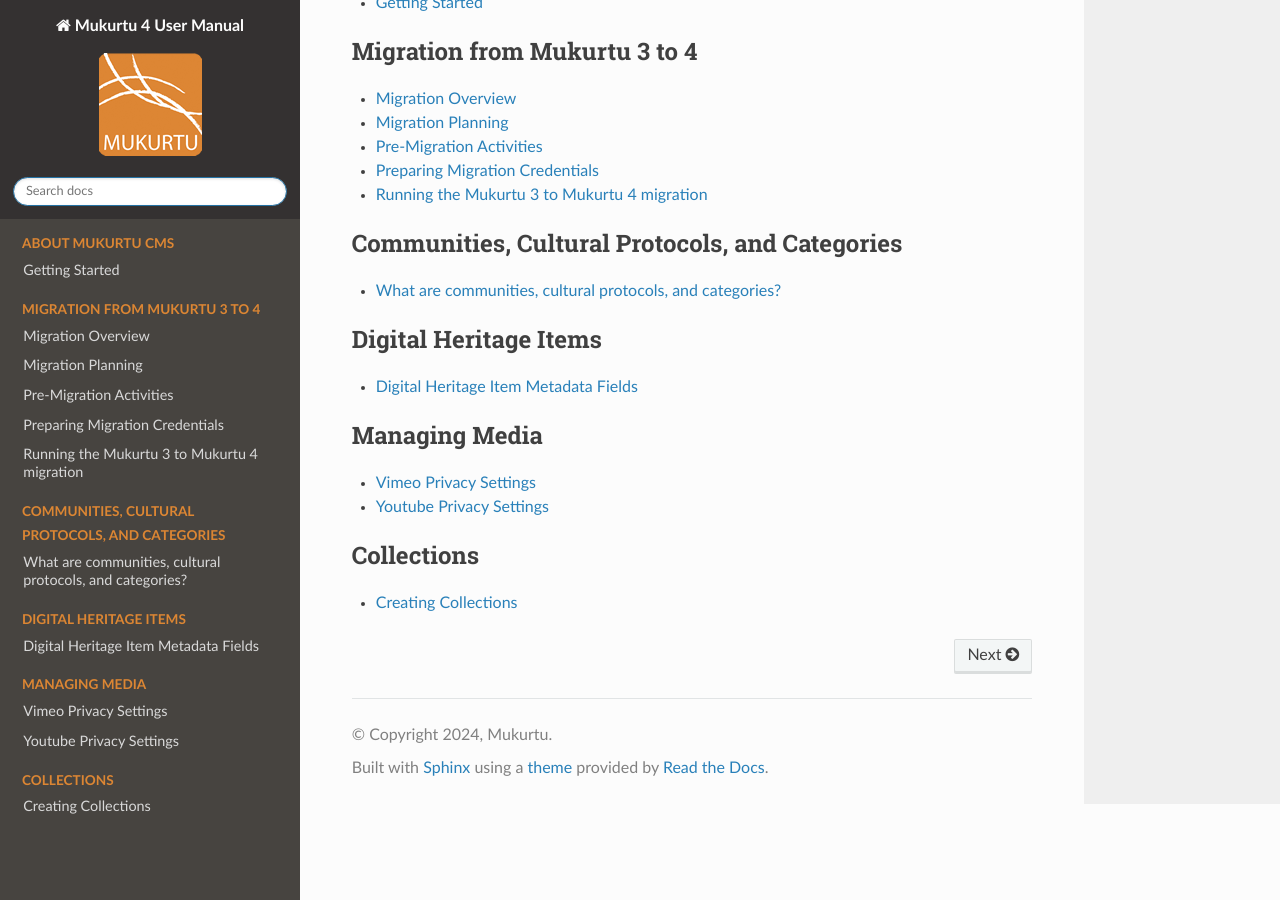
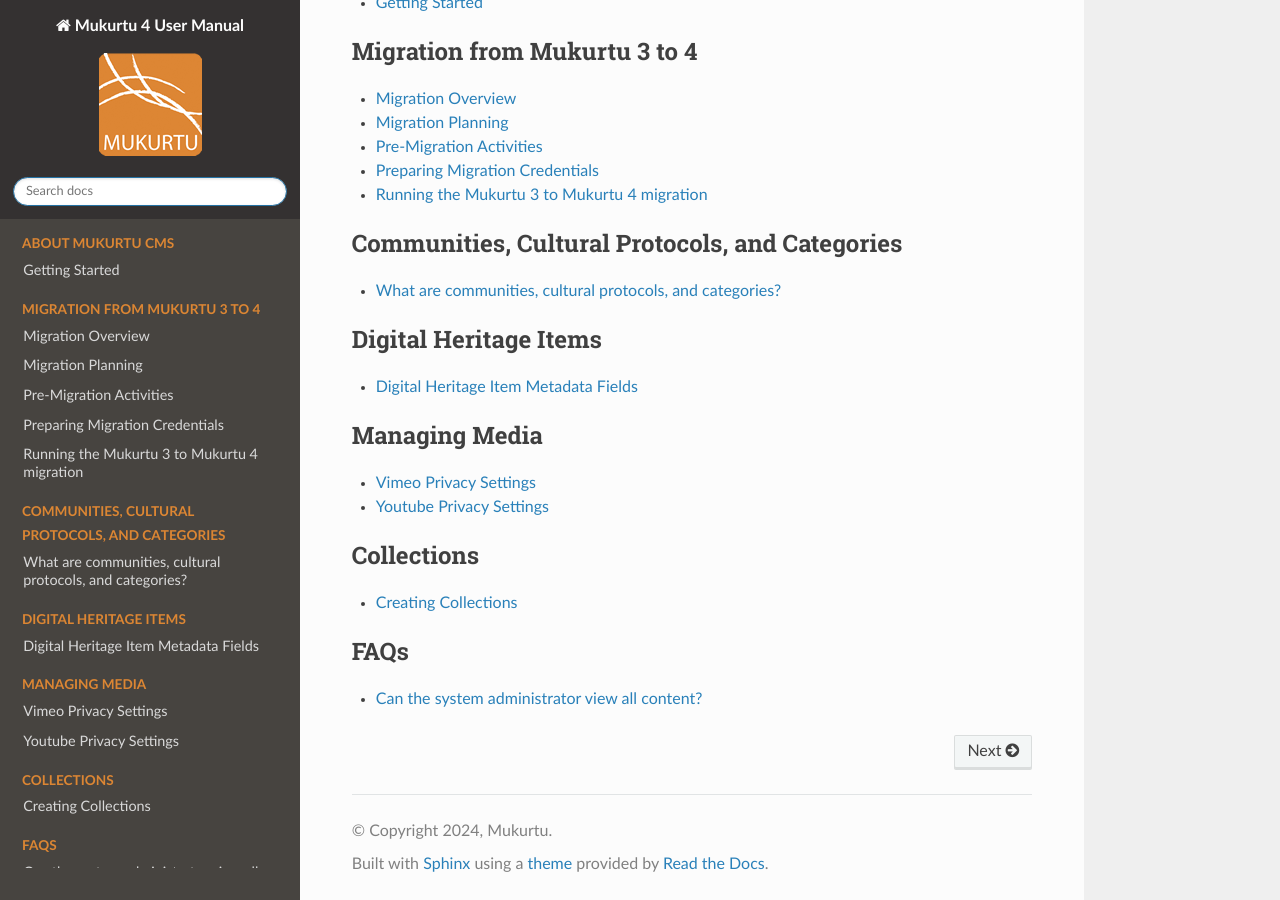
Before and after one commit to MukurtuCMS/mukurtudocs, a Sphinx documentation site: the page built from docs/source/index.rst, in a window 1280 px wide and 900 px high, scrolled down 642 px. Built offline with Sphinx 7.4.7 and the Read the Docs theme 2.0.0, drawn with Linux system fonts in a browser that asks for light colours.

Commit message:
Update index.rst

```diff
--- a/docs/source/index.rst
+++ b/docs/source/index.rst
@@ -88,3 +88,9 @@
 .. toctree::
    :maxdepth: 1
    :caption: Local Contexts
+
+.. toctree::
+   :maxdepth: 1
+   :caption: FAQs
+
+   faqs/DatabasePrivacy
```
